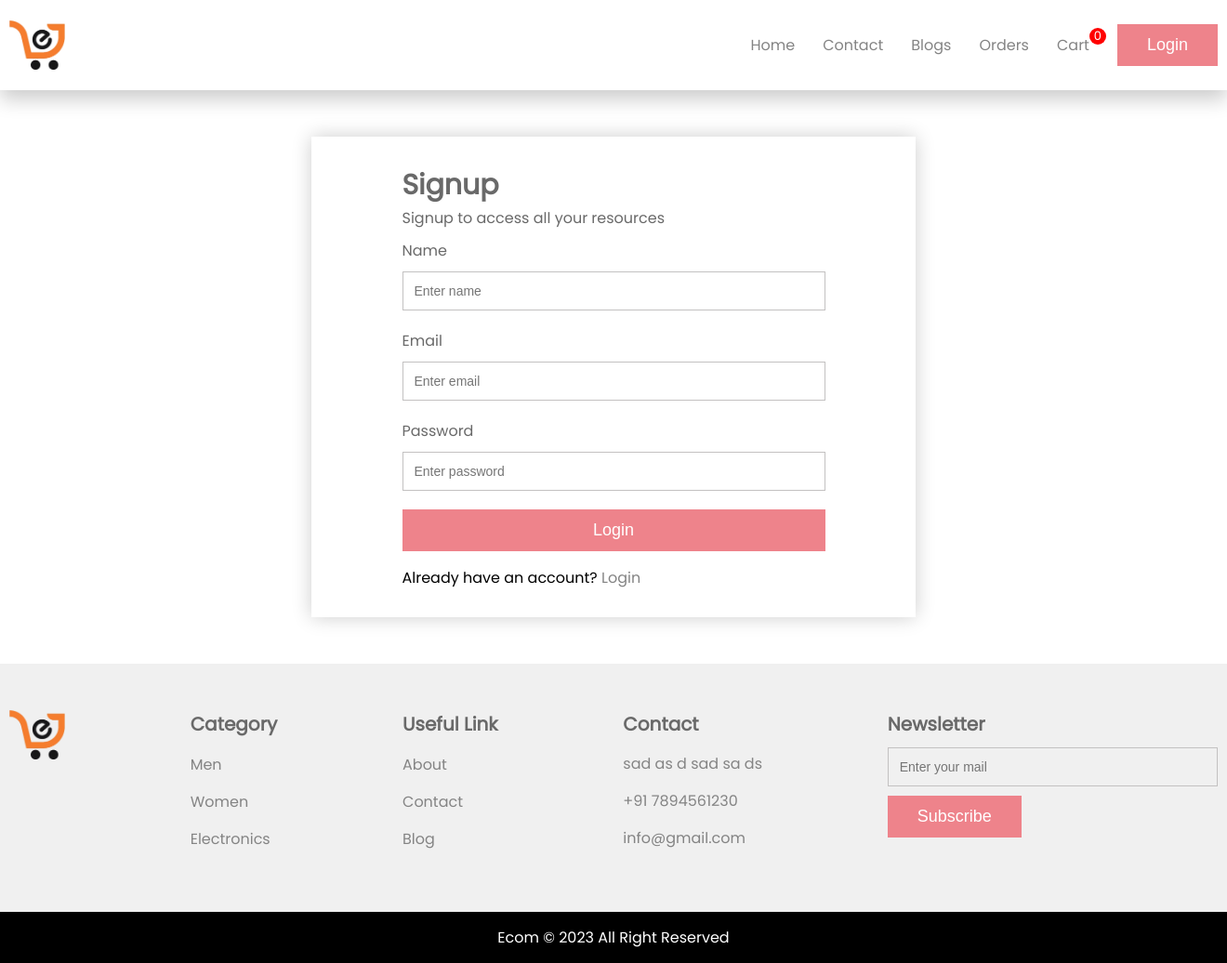
After one commit to dsprojectsdata/major-project, a PHP site: page /major-project/auth/signup.php in a window 1320 px wide. The commit adds this page. Shown: the whole page at 93% size. Run offline with PHP 8.4, Linux system fonts and the light colour scheme.

Commit message:
login signup page added

```diff
--- a/site/assets/css/style.css
+++ b/site/assets/css/style.css
@@ -48,6 +48,33 @@ li {
 ul {
     padding: 0;
 }
+label {
+    display: block;
+    color: #696969;
+}
+.text-grey {
+    color: #696969;
+}
+
+input {
+    padding: 12px;
+    font-size: 14px;
+    width: 100%;
+    border: 1px solid #c3c1c1;
+    margin: 10px 0;
+    background: transparent;
+}
+input:focus {
+    border: 1px solid #ee838b;
+    outline: 0;
+}
+
+.form-input {
+    margin: 10px 0;
+}
+.form-btn button {
+    width: 100%;
+}
 
 .primary-button {
     color: #fff;
@@ -87,6 +114,7 @@ header {
     display: flex;
     justify-content: space-between;
     padding: 10px 0;
+    align-items: center;
 }
 
 .header-logo img {
@@ -96,6 +124,7 @@ header {
     display: flex;
     justify-content: space-between;
     gap: 30px;
+    align-items: center;
 }
 
 span.cart-count {
@@ -105,7 +134,7 @@ span.cart-count {
     width: 18px;
     height: 18px;
     position: absolute;
-    top: 18px;
+    top: 30px;
     font-size: 13px;
     line-height: 18px;
     text-align: center;
@@ -253,18 +282,7 @@ footer {
     margin: 15px 0;
     color: #848484;
 }
-.footer-newsletter input {
-    padding: 12px;
-    font-size: 14px;
-    width: 100%;
-    border: 1px solid #222;
-    margin: 10px 0;
-    background: transparent;
-}
-.footer-newsletter input:focus {
-    border: 1px solid #ee838b;
-    outline: 0;
-}
+
 .copyright-section {
     background: #000;
     padding: 15px 0;
@@ -329,3 +347,25 @@ footer {
     text-align: left;
     padding: 20px 40px;
 }
+
+/* -------------------------- LOGIN -------------------------- */
+
+.auth-block {
+    width: 50%;
+    margin: 50px auto;
+    padding: 30px 0;
+    box-shadow: 0 0 20px rgba(0, 0, 0, 0.2);
+}
+.auth-heading {
+  width: 70%;
+  margin: auto;
+}
+.auth-heading h1 {
+    font-size: 30px;
+    /* color: #696969; */
+}
+
+.auth-form {
+    width: 70%;
+    margin: auto;
+}
--- /dev/null
+++ b/site/auth/signup.php
@@ -0,0 +1,41 @@
+<?php
+include('../layout/header.php');
+?>
+
+<section class="auth-section ">
+      <div class="container">
+            <div class="auth-block">
+                  <div class="auth-heading">
+                        <h1 class="text-grey">Signup</h1>
+                        <p class="text-grey">Signup to access all your resources</p>
+                  </div>
+                  <div class="auth-form">
+                        <form action="form-input">
+                              <div class="form-input">
+                                    <label for="">Name</label>
+                                    <input type="text" placeholder="Enter name">
+                              </div>
+                              <div class="form-input">
+                                    <label for="">Email</label>
+                                    <input type="text" placeholder="Enter email">
+                              </div>
+                              <div class="form-input">
+                                    <label for="">Password</label>
+                                    <input type="text" placeholder="Enter password">
+                              </div>
+                              <div class="form-input form-btn">
+                                    <button class="primary-button">Login</button>
+                              </div>
+                        </form>
+                        <div>
+                              <p>Already have an account? <a href="<?php echo $site_url ?>auth/login.php">Login</a></p>
+                        </div>
+                  </div>
+            </div>
+      </div>
+</section>
+
+
+<?php
+include(__DIR__ . '/../layout/footer.php');
+?>
--- a/site/index.php
+++ b/site/index.php
@@ -1,7 +1,7 @@
 <?php
 include(__DIR__ . '/layout/header.php');
 
-session_destroy();
+// session_destroy();
 $sql = "SELECT * from product ";
 
 $result = mysqli_query($con, $sql);
@@ -24,7 +24,6 @@ $result = mysqli_query($con, $sql);
       <div class="container">
             <div class="section-heading">
                   <h3>Top Category</h3>
-                  <p>Follow the most popular trends and get exclusive items from castro shop</p>
             </div>
             <div class="category-block">
                   <div class="category">
--- a/site/layout/header.php
+++ b/site/layout/header.php
@@ -13,6 +13,7 @@ echo "</pre>";
     <meta charset="UTF-8">
     <meta name="viewport" content="width=device-width, initial-scale=1.0">
     <title>Document</title>
+
     <link rel="stylesheet" href="<?php echo $site_url ?>assets/css/style.css">
     <link rel="stylesheet" href="https://cdnjs.cloudflare.com/ajax/libs/font-awesome/6.4.2/css/all.min.css">
 </head>
@@ -23,19 +24,21 @@ echo "</pre>";
         <div class="container">
             <div class="header-block">
                 <div class="header-logo">
-                    <img src="<?php echo $site_url . 'assets/img/logo.png' ?>" alt="">
+                <a href="<?php echo $site_url ?>index.php"><img src="<?php echo $site_url . 'assets/img/logo.png' ?>" alt=""></a>
                 </div>
                 <div class="header-menu">
                     <ul>
-                        <li><a href="<?php echo $site_url ?>index.php"> Home</a></li>
+                        <li><a href="<?php echo $site_url ?>index.php">Home</a></li>
                         <li><a href="#"> Contact</a></li>
                         <li><a href="#"> Blogs</a></li>
-                        <li><a href="<?php echo $site_url ?>cart.php"> Cart<span class="cart-count">
+                        <li><a href="<?php echo $site_url ?>orders.php"> Orders</a></li>
+                        <li><a href="<?php echo $site_url ?>products/cart.php"> Cart<span class="cart-count">
                                     <?php if (isset($_SESSION['cart'])) {
                                         echo count($_SESSION['cart']);
                                     } else {
                                         echo 0;
                                     } ?> </span></a></li>
+                        <li><a href="<?php echo $site_url ?>auth/login.php"><button class="primary-button">Login</button></a></li>
                     </ul>
                 </div>
             </div>
```
Also changed, not shown: site/auth/login.php (added, +37 -0 lines), site/orders.php (renamed from site/cart.php, +4 -22 lines), site/products/cart.php (added, +81 -0 lines), site/assets/img/banner-4.jpg (added).
